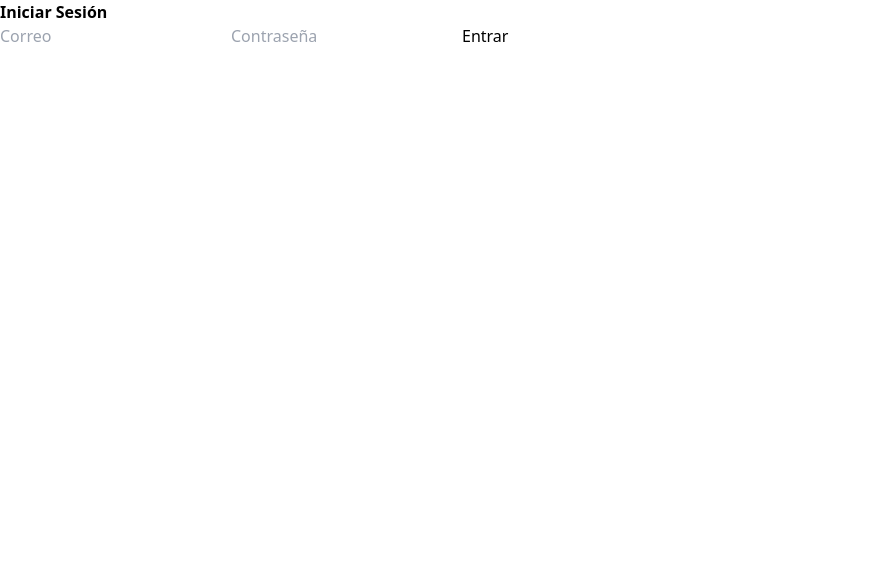
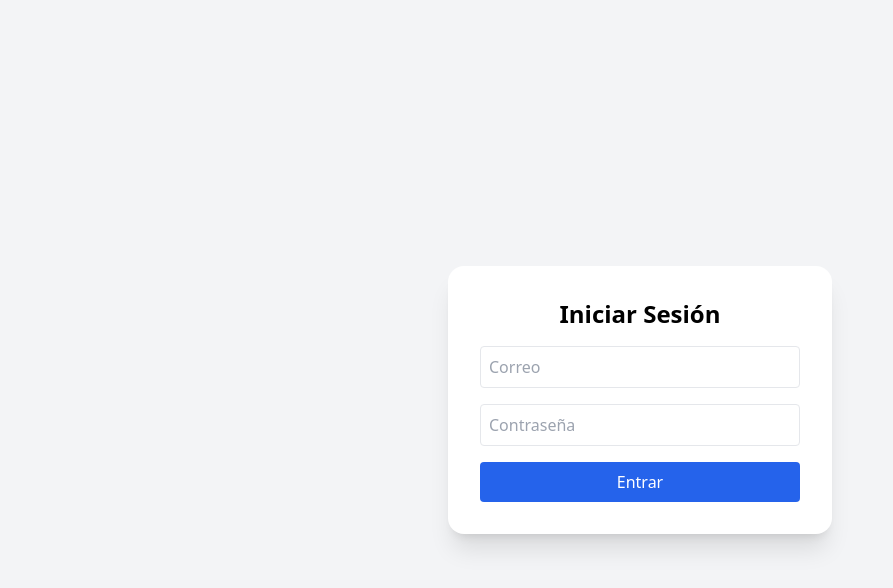
Before and after one commit to JaviDaw1/chispa-app1, a React (Vite) app: page /login in a window 1280 px wide. Shown: the top 588 px of the page, without its empty margins (0-893 px from the left). Built offline with nearby package versions, Linux system fonts and the light colour scheme; the HTML template or start-up script is replaced by a standard one.

Commit message:
[chs] routes doing, login fixed

```diff
--- a/public/css/output.css
+++ b/public/css/output.css
@@ -554,20 +554,96 @@ video {
   display: none;
 }
 
-.text-3xl {
-  font-size: 1.875rem;
-  line-height: 2.25rem;
+.flex {
+  display: flex;
+}
+
+.min-h-screen {
+  min-height: 100vh;
+}
+
+.w-96 {
+  width: 24rem;
+}
+
+.w-full {
+  width: 100%;
+}
+
+.items-center {
+  align-items: center;
+}
+
+.justify-center {
+  justify-content: center;
+}
+
+.space-y-4 > :not([hidden]) ~ :not([hidden]) {
+  --tw-space-y-reverse: 0;
+  margin-top: calc(1rem * calc(1 - var(--tw-space-y-reverse)));
+  margin-bottom: calc(1rem * var(--tw-space-y-reverse));
+}
+
+.rounded {
+  border-radius: 0.25rem;
+}
+
+.rounded-2xl {
+  border-radius: 1rem;
+}
+
+.border {
+  border-width: 1px;
+}
+
+.bg-blue-600 {
+  --tw-bg-opacity: 1;
+  background-color: rgb(37 99 235 / var(--tw-bg-opacity, 1));
+}
+
+.bg-gray-100 {
+  --tw-bg-opacity: 1;
+  background-color: rgb(243 244 246 / var(--tw-bg-opacity, 1));
+}
+
+.bg-white {
+  --tw-bg-opacity: 1;
+  background-color: rgb(255 255 255 / var(--tw-bg-opacity, 1));
+}
+
+.p-2 {
+  padding: 0.5rem;
+}
+
+.p-8 {
+  padding: 2rem;
+}
+
+.text-center {
+  text-align: center;
+}
+
+.text-2xl {
+  font-size: 1.5rem;
+  line-height: 2rem;
 }
 
 .font-bold {
   font-weight: 700;
 }
 
-.text-red-400 {
+.text-white {
   --tw-text-opacity: 1;
-  color: rgb(248 113 113 / var(--tw-text-opacity, 1));
+  color: rgb(255 255 255 / var(--tw-text-opacity, 1));
 }
 
-.underline {
-  text-decoration-line: underline;
+.shadow-xl {
+  --tw-shadow: 0 20px 25px -5px rgb(0 0 0 / 0.1), 0 8px 10px -6px rgb(0 0 0 / 0.1);
+  --tw-shadow-colored: 0 20px 25px -5px var(--tw-shadow-color), 0 8px 10px -6px var(--tw-shadow-color);
+  box-shadow: var(--tw-ring-offset-shadow, 0 0 #0000), var(--tw-ring-shadow, 0 0 #0000), var(--tw-shadow);
 }
+
+.hover\:bg-blue-700:hover {
+  --tw-bg-opacity: 1;
+  background-color: rgb(29 78 216 / var(--tw-bg-opacity, 1));
+}
--- a/src/App.jsx
+++ b/src/App.jsx
@@ -1,8 +1,17 @@
 // eslint-disable-next-line no-unused-vars
 import React from 'react';
+import { BrowserRouter as Router, Routes, Route } from 'react-router-dom';
 import Login from './pages/Login';
+import HomePage from './pages/HomePage';
 
 export default function App() {
-   return <Login />;
-
+   return (
+      <Router>
+         <Routes>
+            {/* Páginas generales */}
+            <Route path="/" element={<HomePage />} />
+            <Route path="/login" element={<Login />} />
+         </Routes>
+      </Router>
+   )
 }
--- /dev/null
+++ b/src/pages/HomePage.jsx
@@ -0,0 +1,11 @@
+// eslint-disable-next-line no-unused-vars
+import React from 'react';
+import Login from './Login';
+
+export default function HomePage() {
+    return (
+        <div>
+            <Login />
+        </div>
+    )
+}
--- a/src/services/AuthService.js
+++ b/src/services/AuthService.js
@@ -1,4 +1,4 @@
-import api from './api'; // como el de React Native, baseURL hacia tu backend Spring
+import api from './api';
 
 export default class AuthService {
   constructor() {
@@ -7,12 +7,19 @@ export default class AuthService {
 
   async login(email, password) {
     if (!email || !password) throw new Error('Correo y contraseña requeridos');
-    const response = await api.post(`${this.url}/login`, { email, password });
 
-    const { token, user } = response.data;
-    localStorage.setItem('token', token);
-    localStorage.setItem('user', JSON.stringify(user));
-    return response.data;
+    try {
+      const response = await api.post(`${this.url}/login`, { email, password });
+      const { token, user } = response.data;
+
+      localStorage.setItem('token', token);
+      localStorage.setItem('user', JSON.stringify(user));
+
+      return response.data;
+    } catch (error) {
+      console.error("Error en login:", error.response?.data || error.message);
+      throw error;
+    }
   }
 
   async signup(data) {
@@ -34,6 +41,4 @@ export default class AuthService {
     const user = localStorage.getItem('user');
     return user ? JSON.parse(user) : null;
   }
-
-  // Puedes adaptar el resto de métodos igual cambiando AsyncStorage por localStorage
 }
--- a/src/services/api.js
+++ b/src/services/api.js
@@ -1,12 +1,12 @@
-import axios from 'axios';
+import axios from "axios";
 
 const api = axios.create({
-  baseURL: 'http://localhost:8080/api', // cambia según tu backend
+  baseURL: "http://localhost:8080/api",
 });
 
 api.interceptors.request.use(
   (config) => {
-    const token = localStorage.getItem('token');
+    const token = localStorage.getItem("token");
     if (token) config.headers.Authorization = `Bearer ${token}`;
     return config;
   },
```
